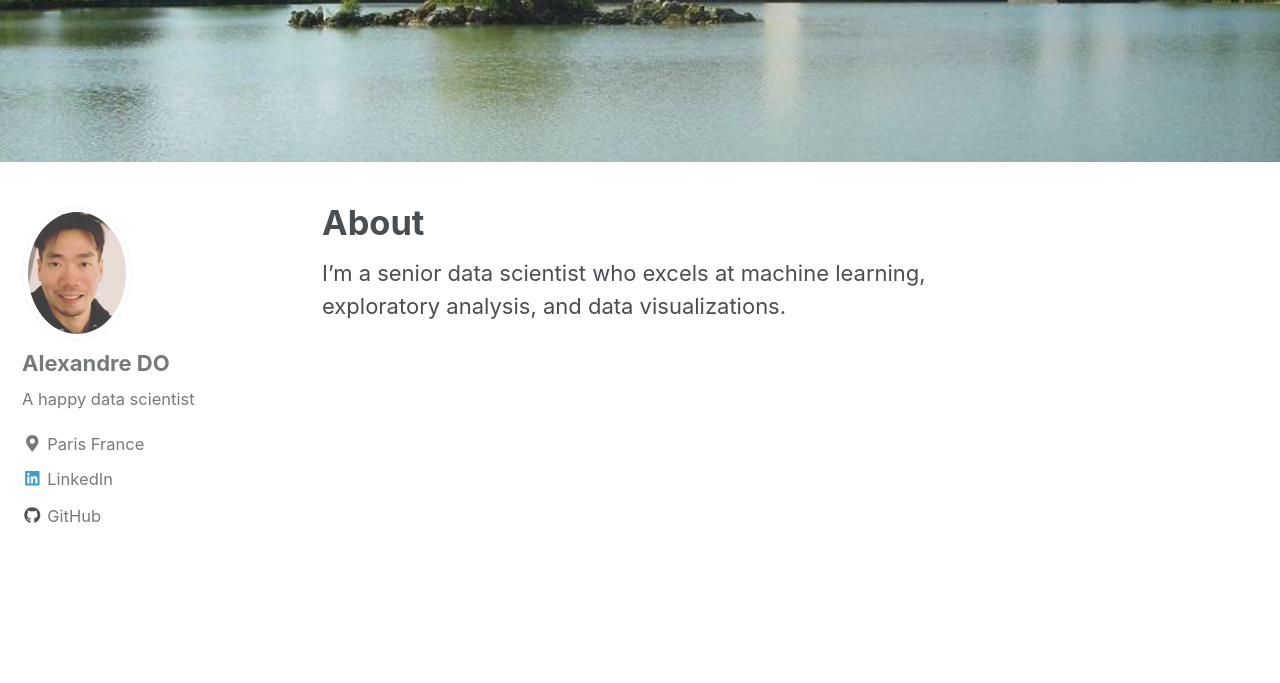
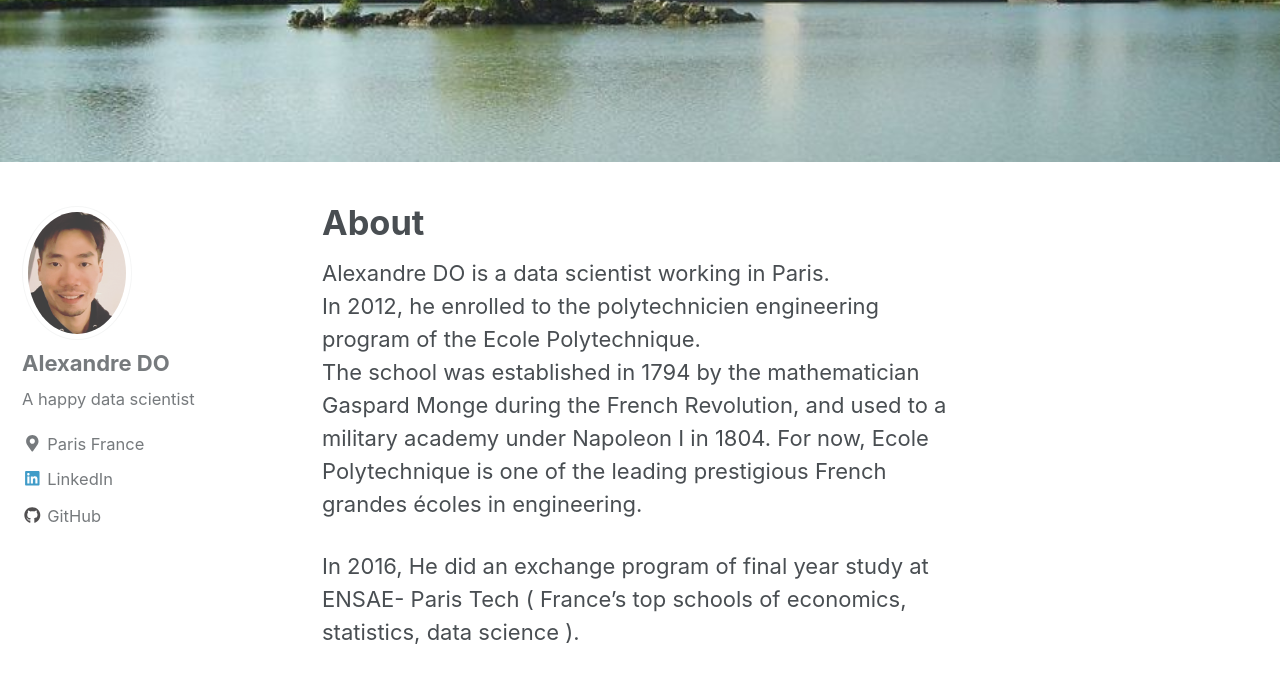
Before and after one commit to alexandre-do/alexandre-do.github.io, a Jekyll site: the page built from _pages/about.md, in a window 1280 px wide and 900 px high, scrolled down 342 px. Shown: the top 683 px of the window. Built offline with Jekyll 4.4.1, drawn with Linux system fonts in a browser that asks for light colours; nearby versions of some CDN libraries.

Commit message:
update page About

```diff
--- a/_pages/about.md
+++ b/_pages/about.md
@@ -4,5 +4,8 @@ permalink: /about/
 header:
   image: "/images/zakim.jpg"
 ---
+Alexandre DO is a data scientist working in Paris.
+In 2012, he enrolled to the polytechnicien engineering program of the Ecole Polytechnique.
+The school was established in 1794 by the mathematician Gaspard Monge during the French Revolution, and used to a military academy under Napoleon I in 1804. For now, Ecole Polytechnique is one of the leading prestigious French grandes écoles in engineering.
 
-I'm a senior data scientist who excels at machine learning, exploratory analysis, and data visualizations.
+In 2016, He did an exchange program of final year study at ENSAE- Paris Tech ( France's top schools of economics, statistics, data science ).
```
Also changed, not shown: _pages/machinelearning.md (+1 -1 lines), images/fort point.png (deleted), 2 other files.
